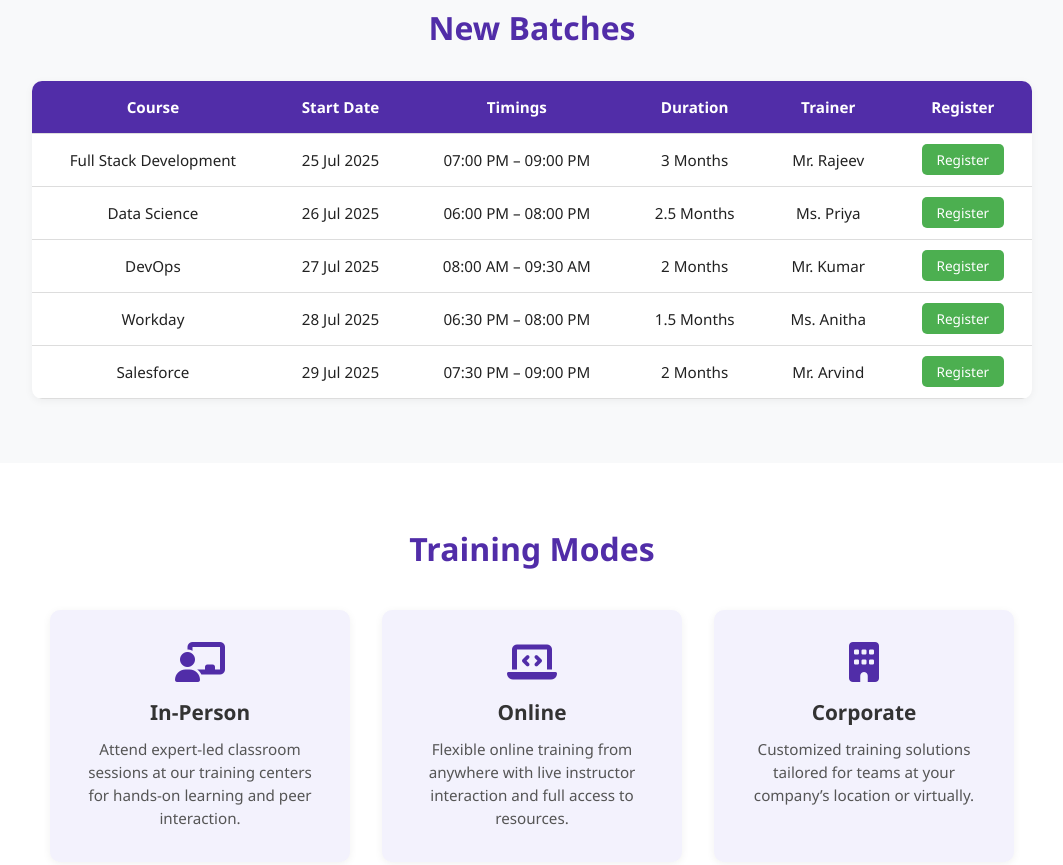
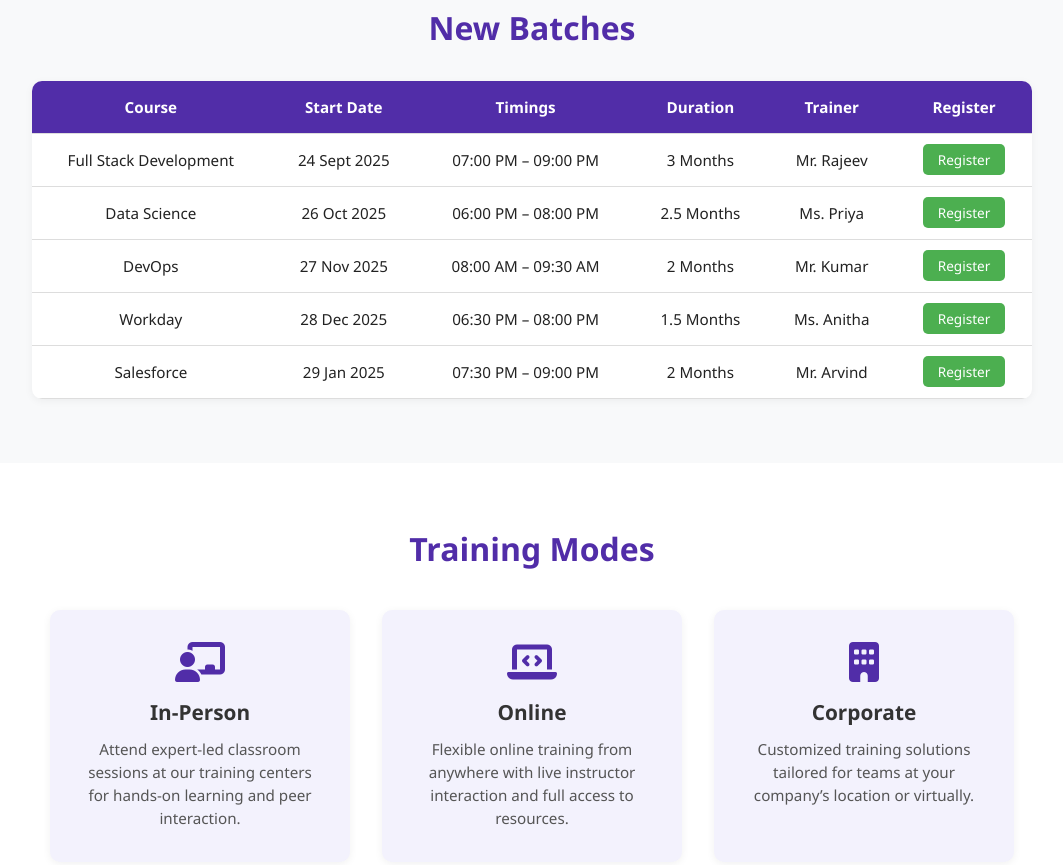
Before and after one commit to dstechapps/skillkalp-website, a plain HTML site: page index.html in a window 1280 px wide. Shown: the part 1080-1945 px from the top of the page, without its empty margins (108-1171 px from the left). Drawn offline with nearby package versions, Linux system fonts and the light colour scheme.

Commit message:
Update index.html

```diff
--- a/index.html
+++ b/index.html
@@ -118,7 +118,7 @@
         <tbody>
           <tr>
             <td>Full Stack Development</td>
-            <td>25 Jul 2025</td>
+            <td>24 Sept 2025</td>
             <td>07:00 PM – 09:00 PM</td>
             <td>3 Months</td>
             <td>Mr. Rajeev</td>
@@ -126,7 +126,7 @@
           </tr>
           <tr>
             <td>Data Science</td>
-            <td>26 Jul 2025</td>
+            <td>26 Oct 2025</td>
             <td>06:00 PM – 08:00 PM</td>
             <td>2.5 Months</td>
             <td>Ms. Priya</td>
@@ -134,7 +134,7 @@
           </tr>
           <tr>
             <td>DevOps</td>
-            <td>27 Jul 2025</td>
+            <td>27 Nov 2025</td>
             <td>08:00 AM – 09:30 AM</td>
             <td>2 Months</td>
             <td>Mr. Kumar</td>
@@ -142,7 +142,7 @@
           </tr>
           <tr>
             <td>Workday</td>
-            <td>28 Jul 2025</td>
+            <td>28 Dec 2025</td>
             <td>06:30 PM – 08:00 PM</td>
             <td>1.5 Months</td>
             <td>Ms. Anitha</td>
@@ -150,7 +150,7 @@
           </tr>
           <tr>
             <td>Salesforce</td>
-            <td>29 Jul 2025</td>
+            <td>29 Jan 2025</td>
             <td>07:30 PM – 09:00 PM</td>
             <td>2 Months</td>
             <td>Mr. Arvind</td>
@@ -253,8 +253,8 @@
 
       <!-- Contact Info -->
       <div class="contact-info">
-        <p><i class="fas fa-phone-alt"></i> +91 98765 43210</p>
-        <p><i class="fas fa-envelope"></i> info@skillkalp.com</p>
+        <p><i class="fas fa-phone-alt"></i> +91 70135 52771</p>
+        <p><i class="fas fa-envelope"></i> admin@skillkalp.com</p>
         <p><i class="fas fa-map-marker-alt"></i> Hyderabad, Telangana, India</p>
       </div>
 
```
